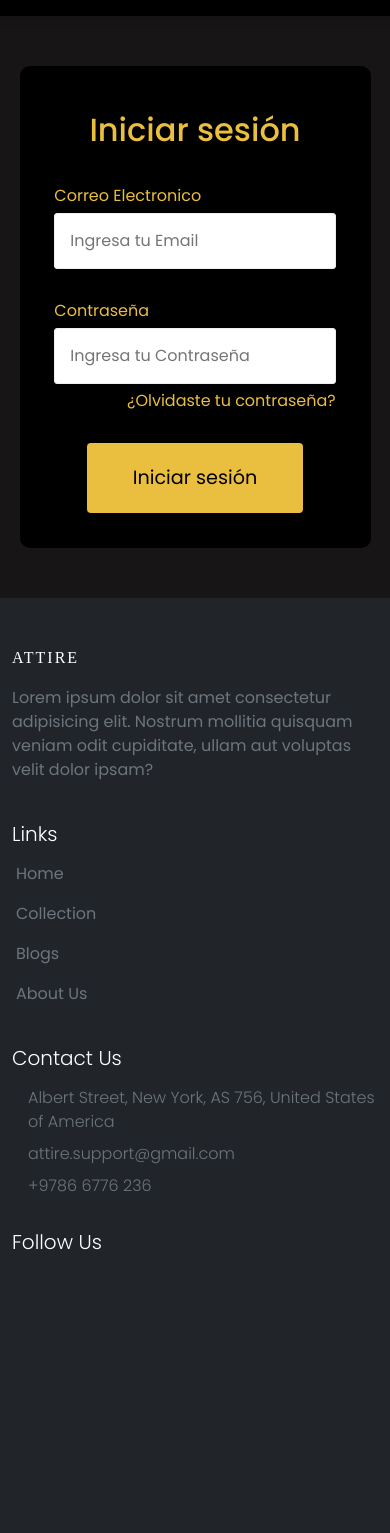
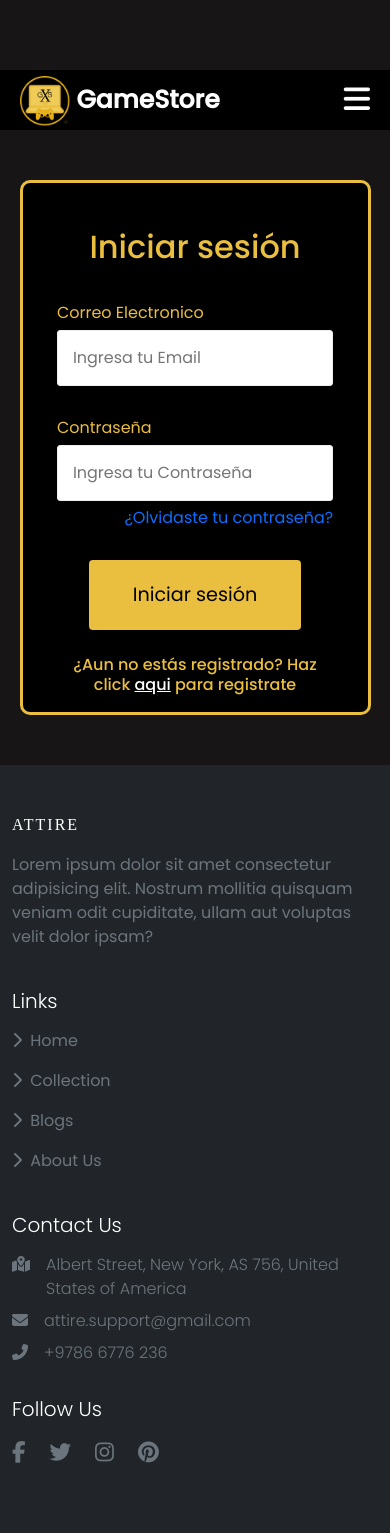
Before and after one commit to AbdielFloresG/proyectoFinal, a PHP site: page /login.php in a window 390 px wide. Before the commit the page ends 1250 px from the top, so only its background shows below. Run offline with PHP 8.4, Linux system fonts and the light colour scheme; some libraries are stand-ins or nearby versions; some web fonts are replaced.

Commit message:
Nav Responsive beta1

```diff
--- a/css/estilos.css
+++ b/css/estilos.css
@@ -9,95 +9,170 @@
     --grisFondo: #171515;
 
 }
+
+* {
+    margin: 0;
+    box-sizing: border-box;
+  }
 body{
     font-family: var(--sm-font);
     background-color: var(--grisFondo);
 }
 
-/* button */
-.bg-primary{
-    background-color: var(--dorado)!important;
+
+
+/*  ----------- NavBar propio*/
+
+
+.header {
+    background-color: #000;
+    height: 80px;
+
+    width: 100%;
+    top: 0;
+    left: 0;
   }
 
-.btn:not(.nav-btns button){
-    background-color: #fff;
-    color: rgb(85, 85, 85);
-    padding: 10px 28px;
-    border: 1px solid rgb(85, 85, 85);
-}
-.btn:not(.nav-btns button):hover{
-    background-color: var(--dorado);
-    color: #fff;
-    border-color: var(--dorado);
+  .nav {
+    display: flex;
+    justify-content: space-between;
+    height: 100%;
+    max-width: 1100px;
+    margin: 0 auto;
+
   }
 
-/* text color */
-.text-primary{
-    color: var(--dorado)!important;
+  .nav-link {
+    height: 100%;
+    color: white;
+    text-decoration: none;
+    max-height: 80;;
   }
 
-/* navbar */
+  .logo {
+    height: 100%;
+    font-size: 30px;
+    font-weight: bold;
+    padding: 0 40px;
+    line-height: 75px;
+    max-height: 80px;
 
-.containerNav{
-    background-color: black;
-    height: 80px;
+  }
+  .logo img {
+
+    max-height: 50px;
+
   }
 
-a{
+  .nav-menu {
+    height: 100%;
+    max-height: 80px;
+    display: flex;
+    margin-right: 40px;
+    list-style: none;
+    margin: 0;
+  }
+
+  .nav-menu-item {
+    font-size: 18px;
+    margin: 0 10px;
+    line-height: 60px;
+    text-transform: uppercase;
+    width: max-content;
+  }
+
+  .nav-menu-link {
+    padding: 8px 12px;
+    border-radius: 3px;
     color: var(--dorado);
   }
+  .nav-menu-cart {
+    background: none;
+    border-style: none;
+    color: var(--dorado);
+    line-height: -10px;
+    height: 80px;
+    padding-bottom: 5px;
+  }
 
-.nav-link{
-    color: var(--dorado);
+  .nav-menu-link:hover{
+    background-color: #034574;
+    transition: 0.5s;
   }
-.navbar{
-    color: var(--dorado);
-    background-color: black;
-    -webkit-box-shadow: 0 3px 9px 3px rgba(0, 0, 0, 0.1);
-    box-shadow: 0 3px 9px 3px rgba(0, 0, 0, 0.1);
+
+  /* TOGGLE */
+  .nav-toggle {
+    color: white;
+    background: none;
+    border: none;
+    font-size: 30px;
+    padding: 0 20px;
+    line-height: 60px;
+    cursor: pointer;
+
+    display: none;
   }
-.navbar-brand img{
-    width: 50px;
-    height: 50px;
+
+  /* MOBILE */
+  @media (max-width: 840px) {
+    body {
+      padding-top: 70px;
     }
-.navbar-nav-botones{
 
+    .header {
+      height: 60px;
     }
-.navbar-brand span{
-    letter-spacing: 2px;
-    font-family: var(--lg-font);
+
+    .logo {
+      font-size: 25px;
+      padding: 0 20px;
+      line-height: 60px;
     }
-.nav-link:hover{
-    color: var(--dorado)!important;
+
+    .nav-menu {
+      flex-direction: column;
+      align-items: center;
+      margin: 0;
+      background-color: #2c3e50;
+      position: fixed;
+      top: 60px;
+      width: 100%;
+      padding: 20px 0;
+
+      height: calc(100% - 60px);
+      overflow-y: auto;
+
+      left: 100%;
+      transition: left 0.3s;
     }
-.nav-item{
-    border-bottom: 0.5px solid rgba(0, 0, 0, 0.05);
+
+    .nav-menu-item {
+      line-height: 70px;
     }
-.form
 
-/* header */
-#header{
-    background: url(../images/banner-img-1.jpg) top/cover no-repeat;
+    .nav-menu-link:hover,
+    .nav-menu-link_active {
+      background: none;
+      color: #83c5f7;
     }
-.carousel-inner h1{
-    font-size: 60px;
-    font-family: var(--lg-font);
+
+    .nav-toggle {
+      display: block;
     }
-.carousel-item .btn{
-    border-color: #fff!important;
+
+    .nav-menu_visible {
+      left: 0;
     }
-.carousel-item .btn:hover{
-    border-color: var(--dorado)!important;
+
+    .nav-toggle:focus:not(:focus-visible) {
+      outline: none;
+    }
   }
 
 
 
-/* about */
-#about{
-    background-color: rgba(179, 179, 179, 0.05);
-}
 
-
+/*----------------*/
 
 
 
@@ -136,6 +211,7 @@ footer a:hover{
     padding: 10px 10px;
     color: var(--dorado);
     border-radius: 10px;
+    border-style: solid;
 }
 
 .formulario h2{
@@ -201,3 +277,15 @@ footer a:hover{
 .formulario a:hover{
     color: var(--doradoDifuminado);
 }
+
+.linkRegistro{
+    width: 85%;
+    margin: auto;
+    text-align: center;
+}
+.linkRegistro h3{
+    font-size: 100%;
+}
+.linkRegistro a{
+    color: white;
+}
--- /dev/null
+++ b/js/navbar.js
@@ -0,0 +1,12 @@
+const navToggle = document.querySelector(".nav-toggle");
+const navMenu = document.querySelector(".nav-menu");
+
+navToggle.addEventListener("click", () => {
+  navMenu.classList.toggle("nav-menu_visible");
+
+  if (navMenu.classList.contains("nav-menu_visible")) {
+    navToggle.setAttribute("aria-label", "Cerrar menú");
+  } else {
+    navToggle.setAttribute("aria-label", "Abrir menú");
+  }
+});
--- a/login.php
+++ b/login.php
@@ -4,20 +4,20 @@
     <meta charset="UTF-8">
     <meta http-equiv="X-UA-Compatible" content="IE=edge">
     <meta name="viewport" content="width=device-width, initial-scale=1.0">
-    <link rel="stylesheet" href="/css/styles.css">
     <link rel="preconnect" href="https://fonts.googleapis.com">
     <link rel="preconnect" href="https://fonts.gstatic.com" crossorigin>
     <link href="https://fonts.googleapis.com/css2?family=Roboto:wght@300&display=swap" rel="stylesheet">
     <link rel="stylesheet" href="https://cdnjs.cloudflare.com/ajax/libs/animate.css/3.7.0/animate.min.css">
     <link rel = "stylesheet" href = "css/estilos.css">
     <link rel = "stylesheet" href = "bootstrap-5.0.2-dist/css/bootstrap.min.css">
+    <link rel="stylesheet" href="https://cdnjs.cloudflare.com/ajax/libs/font-awesome/5.13.0/css/all.min.css">
     <title>Iniciar Sesion</title>
+
 </head>
 <body>
     <?php
         include("navbar.php");
     ?>
-
 
 
 
@@ -32,11 +32,14 @@
                 <input type="password" name="password" required="true" placeholder="Ingresa tu Contraseña"/>
                 <div class="linkLogin">
                     <a href="#">¿Olvidaste tu contraseña?</a>
-
                 </div>
 
                 <input type="submit" name="" value="Iniciar sesión"/>
-
+                <div class="linkRegistro">
+                    <h3>
+                        ¿Aun no estás registrado? Haz click <span> <a href="#">aqui</a> </span> para registrate
+                    </h3>
+                </div>
         </form>
     </div>
 
--- a/navbar.php
+++ b/navbar.php
@@ -1,57 +1,34 @@
+<script src="https://kit.fontawesome.com/7e5b2d153f.js" crossorigin="anonymous"></script>
 <link rel = "stylesheet" href = "css/estilos.css">
+<script src="js/navbar.js"></script>
 
+<header class="header">
+      <nav class="nav">
+        <a href="index.php" class="logo nav-link">
+            <img src="img/logo.png" alt="">
+        GameStore
+        </a>
 
-<nav class="navbar navbar-expand-lg">
-
-<div class="container-fluid">
-
-    <div class="collapse navbar-collapse" id="navbarSupportedContent">
-        <ul class="navbar-nav">
-
-            <a class = "navbar-brand d-flex justify-content-between align-items-center order-lg-0" href = "index.php">
-            <img src = "img/logo.png" alt = "site icon">
-            <span class = "text-uppercase fw-lighter ms-2">Game Store</span>
-            </a>
+        <button class="nav-toggle" aria-label="Abrir menú">
+          <i class="fas fa-bars"></i>
+        </button>
+        <ul class="nav-menu">
+          <li class="nav-menu-item">
+            <a href="#" class="nav-menu-link nav-link">Categorias</a>
+          </li>
+          <li class="nav-menu-item">
+            <a href="#" class="nav-menu-link nav-link">Nosotros</a>
+          </li>
+          <li class="nav-menu-item">
+            <a href="#" class="nav-menu-link nav-link">Contacto</a>
+          </li>
+          <li class="nav-menu-item">
+            <a href="login.php" class="nav-menu-link nav-link">Mi Cuenta</a>
+          </li>
+          <button class="nav-menu-cart" aria-label="Carrito">
+          <i class="fas fa-shopping-cart"></i>
+        </button>
 
         </ul>
-        <ul class="navbar-nav me-auto">
-
-            <li class="nav-item">
-                <a class="nav-link" href="categorias.php">Categorias</a>
-            </li>
-            <li class="nav-item">
-                <a class="nav-link" href="#">Nosotros</a>
-            </li>
-            <li class="nav-item">
-                <a class="nav-link" href="contacto.php">Contacto</a>
-            </li>
-            <a class = "navbar-brand d-flex justify-content-between align-items-center order-lg-0" href = "index.php">
-                <i class = "fa fa-shopping-cart"></i>
-            </a>
-
-
-        </ul>
-
-
-        <form class="d-flex">
-            <input class="form-control " styles="width: 100px;" type="search" placeholder="Buscar" aria-label="Search">
-            <button type="button" class="btn btn-primary">
-                <i class="fas fa-search"></i>
-            </button>
-        </form>
-        <ul class="navbar-nav me-1 mb-2 mb-lg-0">
-
-            <li class="nav-item">
-                <a class="nav-link" href="login.php">Mi cuenta</a>
-            </li>
-            <li class="nav-item">
-
-            </li>
-
-        </ul>
-
-
-
-    </div>
-</div>
-</nav>
+      </nav>
+    </header>
```
Also changed, not shown: _navbar.php (added, +57 -0 lines), js/script.js (deleted, +0 -18 lines). Lines whose indentation alone changed are shown as unchanged.
